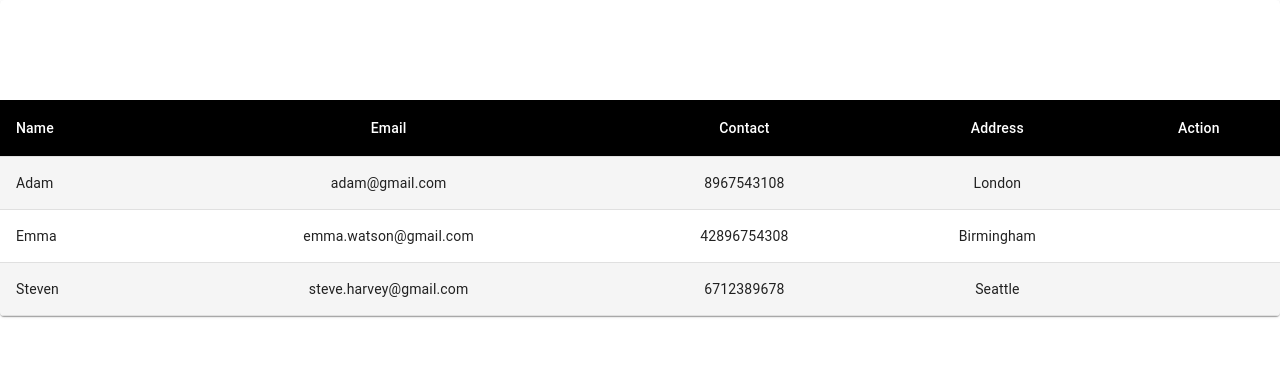
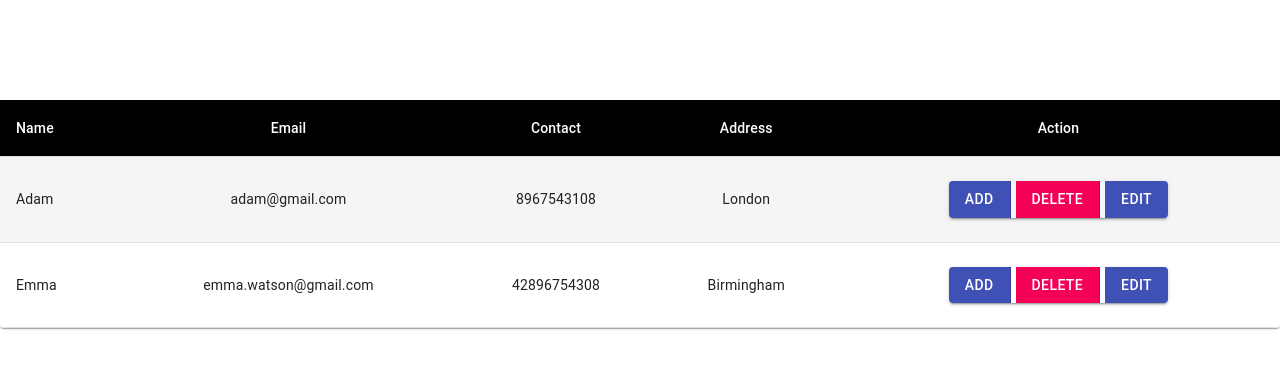
Before and after one commit to HarshJainGitHub/react-json-redux, a React (Create React App) app: page / in a window 1280 px wide. Shown: the top 368 px of the page. Built offline with nearby package versions, Linux system fonts and the light colour scheme; data requests are answered from the project's data file.

Commit message:
user deleted functionality complete

```diff
--- a/db.json
+++ b/db.json
@@ -1,25 +1,18 @@
 {
   "user": [
     {
-            "name":"Adam",
-            "address":"London",
-            "email":"adam@gmail.com",
+      "name": "Adam",
+      "address": "London",
+      "email": "adam@gmail.com",
       "contact": "8967543108",
-            "id":1
+      "id": 1
     },
     {
-            "name":"Emma",
-            "address":"Birmingham",
-            "email":"emma.watson@gmail.com",
+      "name": "Emma",
+      "address": "Birmingham",
+      "email": "emma.watson@gmail.com",
       "contact": "42896754308",
-            "id":2
-        },
-        {
-            "name":"Steven",
-            "address":"Seattle",
-            "email":"steve.harvey@gmail.com",
-            "contact": "6712389678",
-            "id":3
+      "id": 2
     }
   ]
 }
--- a/src/pages/Home.js
+++ b/src/pages/Home.js
@@ -8,7 +8,9 @@ import TableHead from '@material-ui/core/TableHead';
 import TableRow from '@material-ui/core/TableRow';
 import Paper from '@material-ui/core/Paper';
 import { useDispatch , useSelector } from 'react-redux';
-import { loadUsers } from '../redux/action';
+import { deleteUser, loadUsers } from '../redux/action';
+import Button from '@material-ui/core/Button';
+import ButtonGroup from '@material-ui/core/ButtonGroup';
 
 
 const StyledTableCell = withStyles((theme) => ({
@@ -20,6 +22,17 @@ const StyledTableCell = withStyles((theme) => ({
         fontSize: 14,
     },
 }))(TableCell);
+
+const useButtonStyles = makeStyles((theme) => ({
+    root: {
+        display: 'flex',
+        flexDirection: 'column',
+        alignItems: 'center',
+        '& > *': {
+            margin: theme.spacing(1),
+        },
+    },
+}));
 
 const StyledTableRow = withStyles((theme) => ({
     root: {
@@ -49,15 +62,21 @@ const useStyles = makeStyles({
 });
 
 
-function Home() {
-  const classes = useStyles();
-
+const Home = () => {
+    const classes = useStyles();
+    const btnStyles = useButtonStyles();
     let dispatch = useDispatch();
     const {users} = useSelector(state => state.userData);
 
     useEffect(() => {
         dispatch(loadUsers());
     },[])
+
+    const handleDelete = (id) => {
+        if(window.confirm("Are you sure you wanted to delete User ? ")){
+            dispatch(deleteUser(id));
+        }
+    }
   return (
     <div>
           <TableContainer component={Paper}>
@@ -80,7 +99,15 @@ function Home() {
                               <StyledTableCell align="center">{user.email}</StyledTableCell>
                               <StyledTableCell align="center">{user.contact}</StyledTableCell>
                               <StyledTableCell align="center">{user.address}</StyledTableCell>
-                              <StyledTableCell align="center"></StyledTableCell>
+                              <StyledTableCell align="center">
+                                <div className={btnStyles.root}>
+                                    <ButtonGroup variant="contained" color="primary" aria-label="contained primary button group">
+                                        <Button style={{marginRight:'5px'}}>Add</Button>
+                                        <Button style={{ marginRight: '5px' }} color="secondary" onClick={ () => handleDelete(user.id) }>Delete</Button>
+                                        <Button color="primary">Edit</Button>
+                                    </ButtonGroup>
+                                </div>
+                              </StyledTableCell>
                           </StyledTableRow>
                       ))}
                   </TableBody>
--- a/src/redux/action.js
+++ b/src/redux/action.js
@@ -6,6 +6,9 @@ const getUsers = (users) => ({
     payload:users
 })
 
+const userDeleted = () => ({
+    type: types.DELETE_USER
+})
 
 export const loadUsers = () => {
     return function (dispatch){
@@ -16,3 +19,15 @@ export const loadUsers = () => {
         .catch((error) => console.log("Error caught in get user api ",error))
     }
 }
+
+export const deleteUser = (id) => {
+    return function (dispatch) {
+        axios.delete(`${process.env.REACT_APP_API}/${id}`).then((res) => {
+            console.log("res ", res);
+            dispatch(userDeleted());
+            dispatch(loadUsers());
+
+        })
+            .catch((error) => console.log("Error caught in get user api ", error))
+    }
+}
--- a/src/redux/actionTypes.js
+++ b/src/redux/actionTypes.js
@@ -1 +1,2 @@
 export const GET_USERS ='GET_USERS';
+export const DELETE_USER = 'DELETE_USER';
--- a/src/redux/userReducer.js
+++ b/src/redux/userReducer.js
@@ -15,6 +15,14 @@ const userReducer = (state =initalState , action) => {
                 users: action.payload,
                 loading:false,
             }
+        break;
+        case types.DELETE_USER:
+            return {
+                ...state,
+                loading: false,
+            }
+        break;
+
         default: return state
     }
 }
```
Lines whose indentation alone changed are shown as unchanged.
